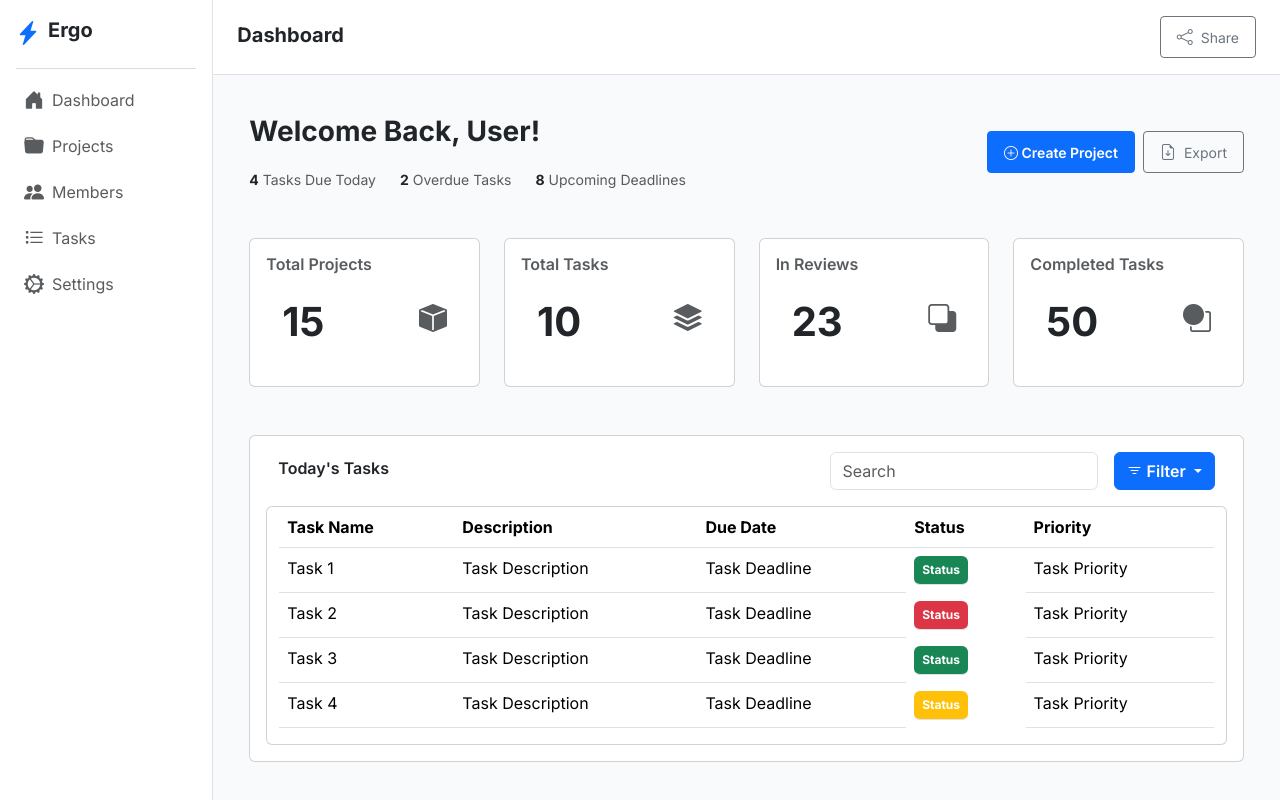
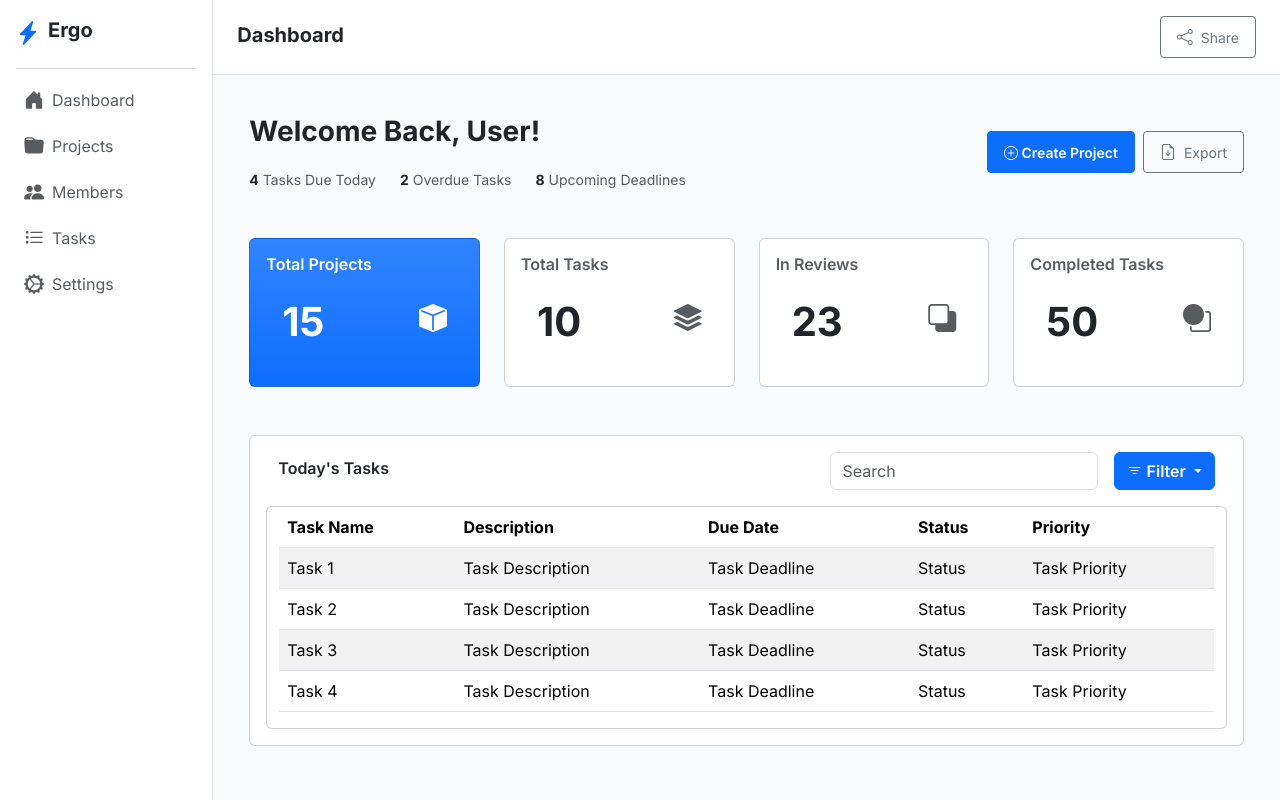
Before and after one commit to rocksoncodes/Ergo-Project-Manager, an Angular app in the folder ergo_frontend/: page /home/dashboard in a window 1280 px wide. Built offline with nearby package versions, Linux system fonts and the light colour scheme.

Commit message:
feat(Dashboard): UI improvements

```diff
--- a/ergo_frontend/src/app/features/home/components/dashboard/dashboard.html
+++ b/ergo_frontend/src/app/features/home/components/dashboard/dashboard.html
@@ -30,11 +30,11 @@
 		<div class="row mb-5">
 			<!--::begin Total Projects Card     -->
 			<div class="col">
-				<div class="card p-3">
-					<h6 class="card-title text-muted fw-semibold">Total Projects</h6>
+				<div class="card p-3 text-bg-primary bg-gradient text-white">
+					<h6 class="card-title fw-semibold">Total Projects</h6>
 					<div class="d-flex card-body justify-content-between">
 						<h1 class="fw-bold">15</h1>
-						<i class="bi bi-box-fill fs-3 text-muted"></i>
+						<i class="bi bi-box-fill fs-3"></i>
 					</div>
 				</div>
 			</div>
@@ -103,7 +103,7 @@
 			</div>
 			<div class="card">
 				<div class="card-body p-0">
-					<table class="table">
+					<table class="table table-striped">
 						<thead>
 							<tr>
 								<th scope="col">Task Name</th>
@@ -118,28 +118,28 @@
 								<td>Task 1</td>
 								<td>Task Description</td>
 								<td>Task Deadline</td>
-								<td class="badge text-bg-success m-2">Status</td>
+								<td>Status</td>
 								<td>Task Priority</td>
 							</tr>
 							<tr>
 								<td>Task 2</td>
 								<td>Task Description</td>
 								<td>Task Deadline</td>
-								<td class="badge text-bg-danger m-2">Status</td>
+								<td>Status</td>
 								<td>Task Priority</td>
 							</tr>
 							<tr>
 								<td>Task 3</td>
 								<td>Task Description</td>
 								<td>Task Deadline</td>
-								<td class="badge text-bg-success m-2">Status</td>
+								<td>Status</td>
 								<td>Task Priority</td>
 							</tr>
 							<tr>
 								<td>Task 4</td>
 								<td>Task Description</td>
 								<td>Task Deadline</td>
-								<td class="badge text-bg-warning m-2 text-white">Status</td>
+								<td>Status</td>
 								<td>Task Priority</td>
 							</tr>
 						</tbody>
```
